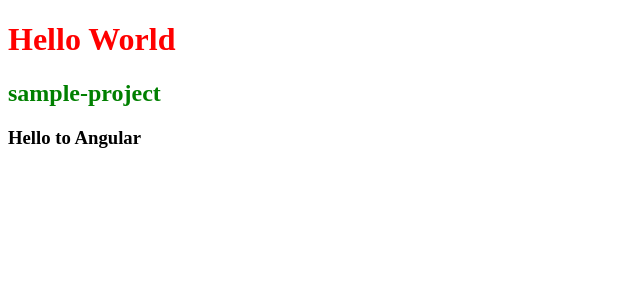
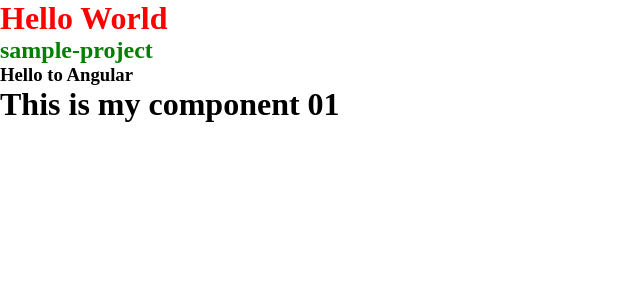
Before and after one commit to uwanitheekshani/Angular-Sample-Project, an Angular app: page / in a window 1280 px wide. Shown: the top 300 px of the page, without its empty margins (0-640 px from the left). Built offline with nearby package versions, Linux system fonts and the light colour scheme.

Commit message:
create custom component

```diff
--- a/src/app/app.component.html
+++ b/src/app/app.component.html
@@ -1,3 +1,5 @@
 <h1>Hello World</h1>
 <h2>{{title}}</h2>
 <h3>{{heading}}</h3>
+
+<main-component></main-component>
--- a/src/app/app.module.ts
+++ b/src/app/app.module.ts
@@ -3,10 +3,12 @@
 
 import { AppRoutingModule } from './app-routing.module';
 import { AppComponent } from './app.component';
+import { MainComponent } from './main/main.component';
 
 @NgModule({
   declarations: [
-    AppComponent
+    AppComponent,
+    MainComponent
   ],
   imports: [
     BrowserModule,
--- a/src/app/main/main.component.html
+++ b/src/app/main/main.component.html
@@ -0,0 +1 @@
+<h1>This is my component 01</h1>
--- a/src/styles.css
+++ b/src/styles.css
@@ -1 +1,6 @@
 /* You can add global styles to this file, and also import other style files */
+*{
+  margin: 0px 0px;
+  padding: 0px 0px;
+  box-sizing: border-box;
+}
```
Also changed, not shown: src/app/main/main.component.ts (+11 -0 lines).
